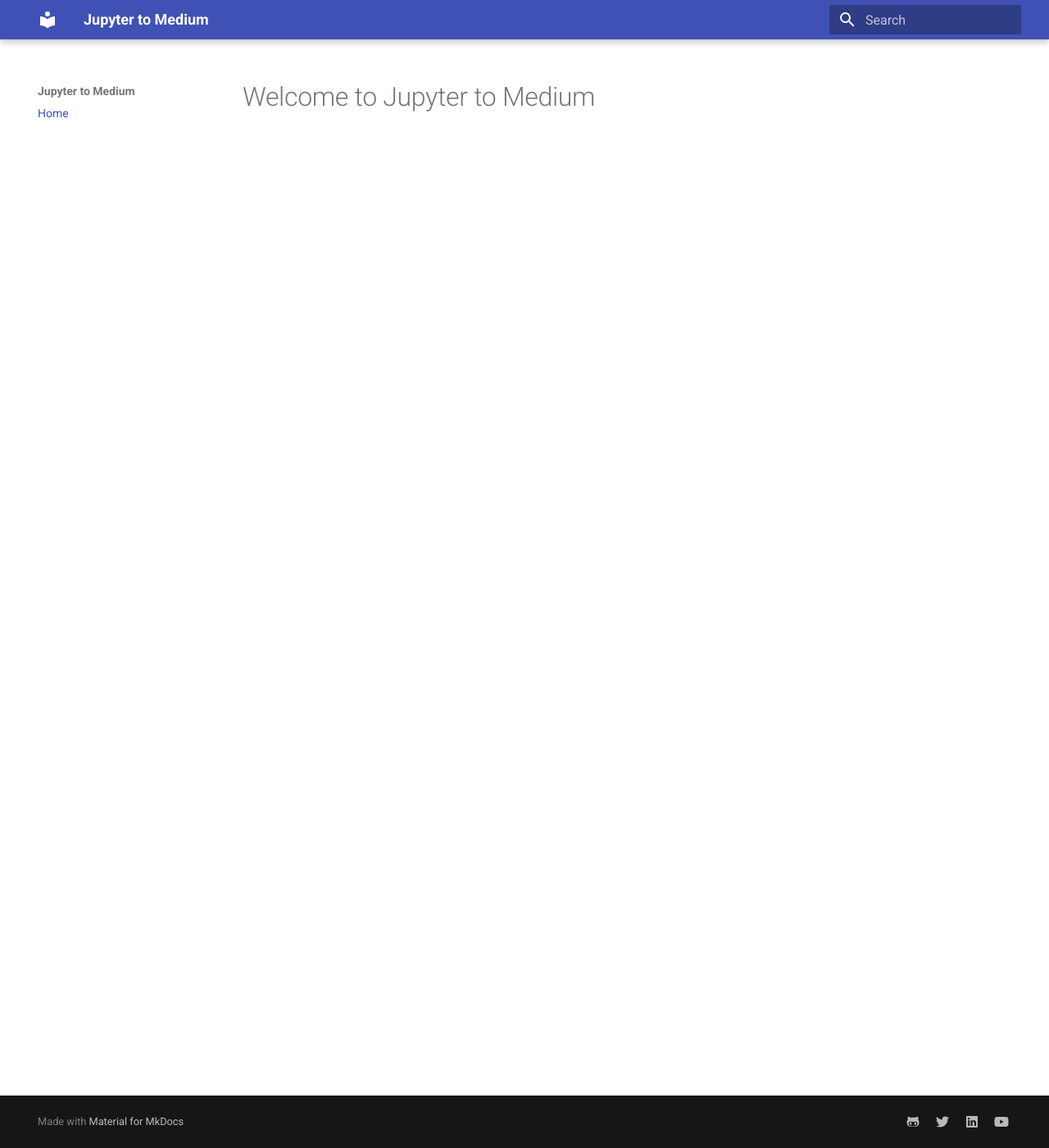
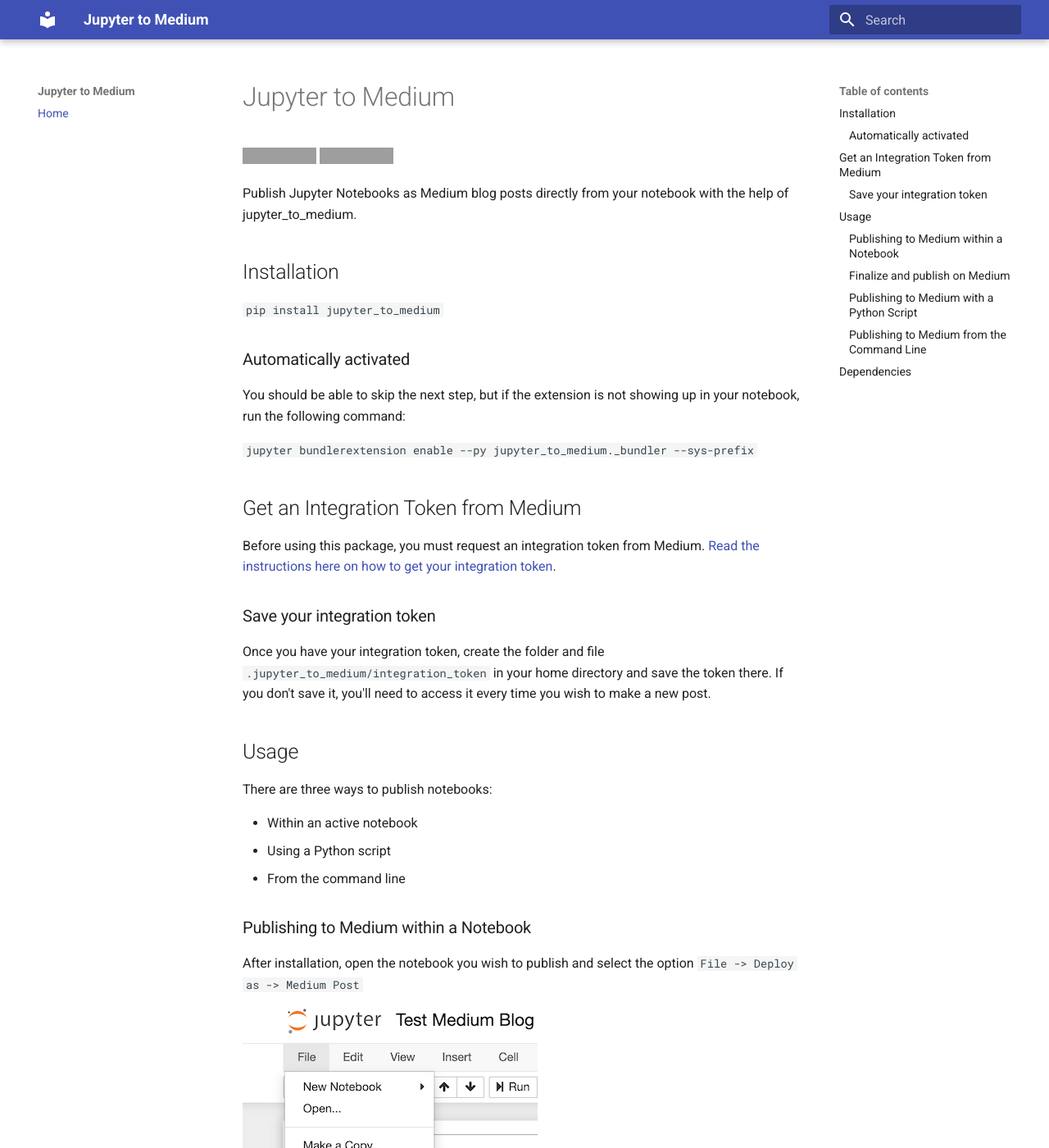
Before and after one commit to dexplo/jupyter_to_medium, an MkDocs documentation site: the page built from docs/index.md, in a window 1280 px wide and 1400 px high. Shown: the whole window at 82% size. Built offline with MkDocs 1.6.1 and Material for MkDocs 9.7.7, drawn with Linux system fonts in a browser that asks for light colours; some of the changed text lies outside the part shown; grey boxes are pictures that could not be loaded.

Commit message:
begin docs with mkdocs

````diff
--- a/docs/index.md
+++ b/docs/index.md
@@ -1 +1,90 @@
-# Welcome to Jupyter to Medium
+# Jupyter to Medium
+
+[![](https://img.shields.io/pypi/v/bar_chart_race)](https://pypi.org/project/jupyter_to_medium)
+[![PyPI - License](https://img.shields.io/pypi/l/jupyter_to_medium)](LICENSE)
+
+Publish Jupyter Notebooks as Medium blog posts directly from your notebook with the help of jupyter_to_medium.
+
+## Installation
+
+`pip install jupyter_to_medium`
+
+### Automatically activated
+
+You should be able to skip the next step, but if the extension is not showing up in your notebook, run the following command:
+
+`jupyter bundlerextension enable --py jupyter_to_medium._bundler --sys-prefix`
+
+## Get an Integration Token from Medium
+
+Before using this package, you must request an integration token from Medium. [Read the instructions here on how to get your integration token](https://github.com/Medium/medium-api-docs).
+
+### Save your integration token
+
+Once you have your integration token, create the folder and file `.jupyter_to_medium/integration_token` in your home directory and save the token there. If you don't save it, you'll need to access it every time you wish to make a new post.
+
+## Usage
+
+There are three ways to publish notebooks:
+
+* Within an active notebook
+* Using a Python script
+* From the command line
+
+### Publishing to Medium within a Notebook
+
+After installation, open the notebook you wish to publish and select the option `File -> Deploy as -> Medium Post`
+
+![png](images/menu_option.png)
+
+A new browser tab will open with a short form that needs to be completed.
+
+![png](images/form.png)
+
+After clicking publish, the notebook and all images will be uploaded to Medium. Any HTML tables (such as pandas DataFrames) will be converted to images (via chrome), as Medium has no ability to represent tables. This is a time consuming process, so be prepared to wait. Check your terminal for updates. If successful, you'll get the following response with a link to view the post.
+
+![png](images/success.png)
+
+Click the link to view the post.
+
+![png](images/post.png)
+
+### Finalize and publish on Medium
+
+As of now, your post will be published as a draft. Review and publish the post on Medium.
+
+### Publishing to Medium with a Python Script
+
+In a separate script/notebook import `juptyer_to_medium` as a module. Pass the `publish` function the location of the Jupyter Notebook you would like to publish as a Medium blog post
+
+```python
+>>> import jupyter_to_medium as jtm
+>>> jtm.publish('My Awesome Jupyter Notebook.ipynb',
+                integration_token=None,
+                pub_name=None,
+                title=None,
+                tags=None,
+                publish_status='draft',
+                notify_followers=False,
+                license='all-rights-reserved',
+                canonical_url=None,
+                chrome_path=None,
+                download_markdown=False)
+```
+
+If successful, JSON data will be returned as a dictionary with the URL.
+
+### Publishing to Medium from the Command Line
+
+Upon installation, you'll have access to the command line program `jupyter_to_medium` with the same options as the above function.
+
+```bash
+jupyter_to_medium --pub-name="Dunder Data" "My Awesome Blog Post.ipynb"
+```
+
+## Dependencies
+
+* nbconvert
+* requests
+* pillow (if you have HTML tables)
+* Google Chrome / Brave browser
````
Also changed, not shown: docs/images/form.png (added), docs/images/menu_option.png (added), docs/images/post.png (added), docs/images/success.png (added).
